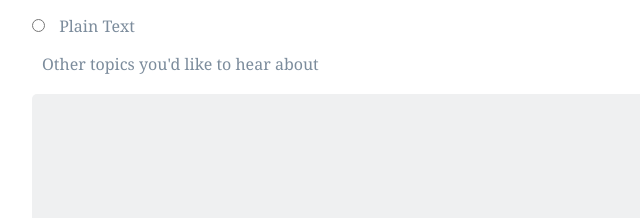
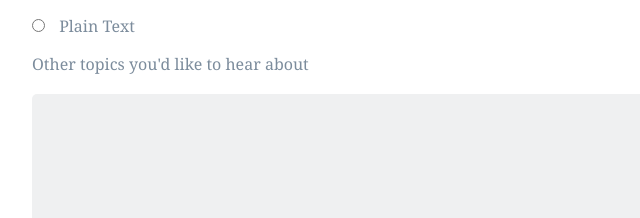
Before and after one commit to JasonKarau/JasonK_ORF_Project_3, a plain HTML site: page index.html in a window 1280 px wide. Shown: the part 1057-1275 px from the top of the page, 224-864 px from the left. Drawn offline with Linux system fonts and the light colour scheme.

Commit message:
before exceeds completed

```diff
--- a/CSS/styles.css
+++ b/CSS/styles.css
@@ -112,8 +112,8 @@ hr {
   display: inline-block;
 }
 
-.sec3 label:last-child {
-  margin: 0;
+.sec3 label:last-of-type {
+  margin: 10px 0px 10px 0px;
 }
 
 .sec3 p {
@@ -161,7 +161,7 @@ fieldset {
     padding-top: 40px;
     width: 60%;
     margin: auto;
-    background: linear-gradient(180deg, rgba(162,162,162,1) 0%, rgba(255,255,255,1) 5%);
+    background: linear-gradient(180deg, rgba(162,162,162,1) 0%, rgba(255,255,255,1) 10%);
   }
 
   .input-sec {
```
